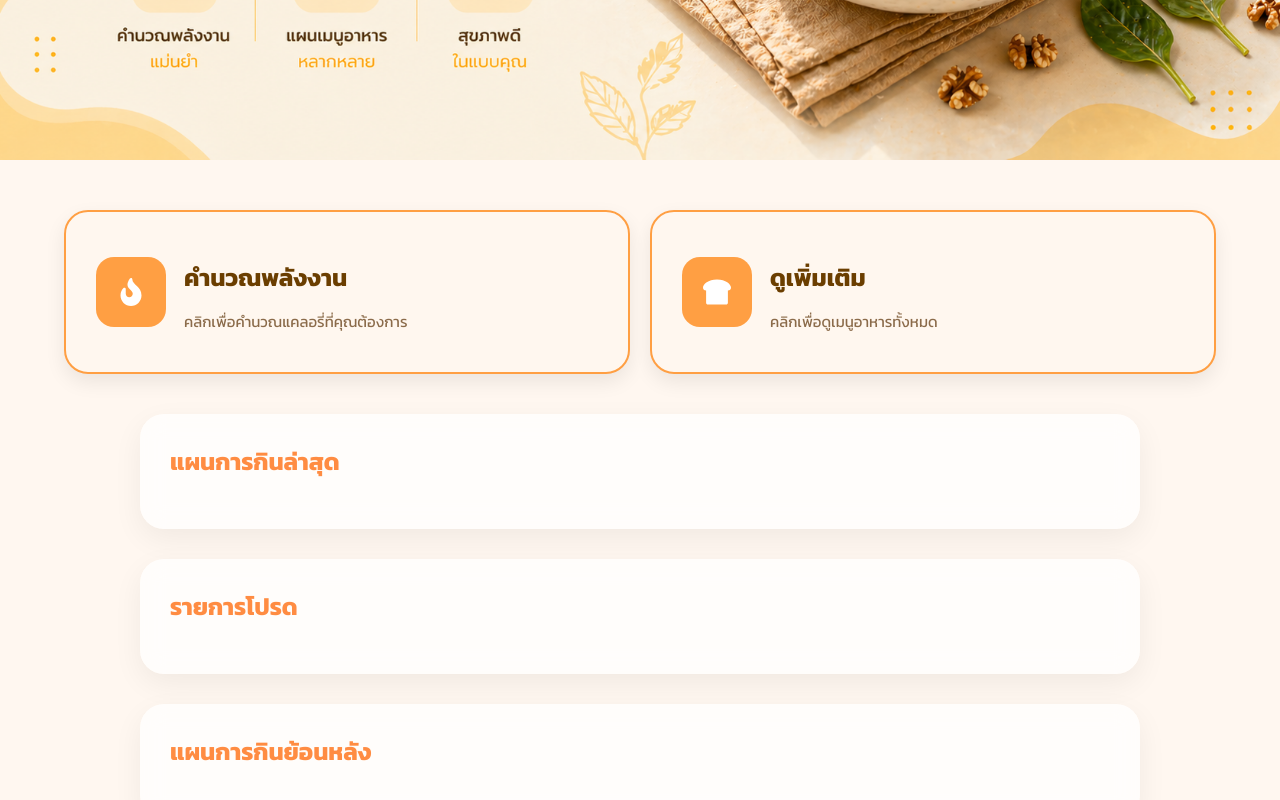
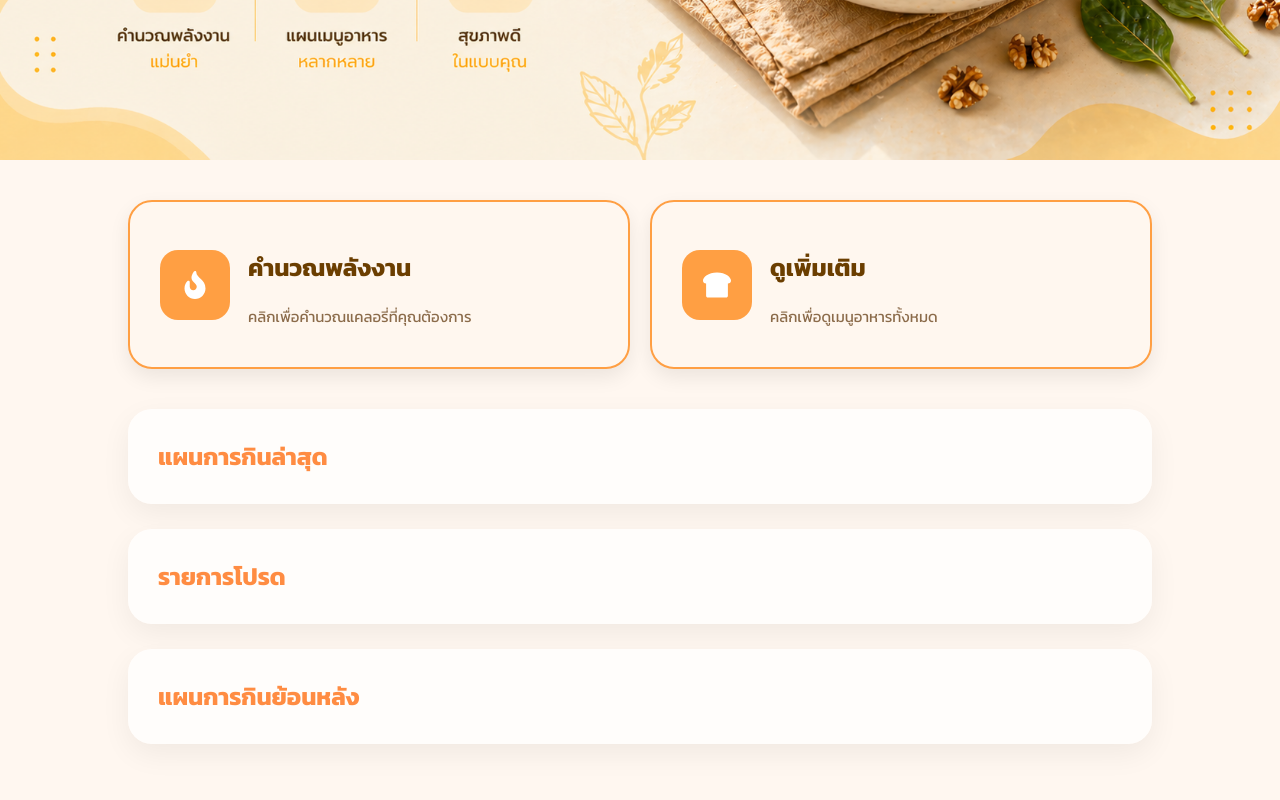
Before and after one commit to natnicha3548-droid/mealplanning, a React (Create React App) app: page / in a window 1280 px wide. Shown: the part 620-1420 px from the top of the page. Built offline with nearby package versions, Linux system fonts and the light colour scheme.

Commit message:
แก้ HP

```diff
--- a/src/pages/Home/HomePage.css
+++ b/src/pages/Home/HomePage.css
@@ -42,18 +42,28 @@
 }
 
 /* ================= QUICK ACTION ================= */
+.main-container {
+    /* max-width: 1100px; */
+    /* margin: 0 auto; */
+    /* padding: 0 20px; ใช้ padding ที่นี่แทนการแยกใส่ในแต่ละกล่อง */
+    box-sizing: border-box;
+    padding: 110px 10% 40px;
+    max-width: 1400px;
+    margin: auto;
+    animation: fadeInPage 0.6s ease-out forwards;
+}
 
 .quick-actions {
-    width: 90%;
-    margin: 30px auto 40px;
-    display: flex;
+   display: flex;
     gap: 20px;
-    position: relative;
-    z-index: 10;
+    margin-top: -90px; /* ขยับขึ้นไปทับสไลด์โชว์ */
+    margin-bottom: 40px;
+    align-items: stretch; /* ทำให้ความสูงกล่องเท่ากัน */
 }
 
 .quick-card {
     flex: 1;
+    min-width: 0;
     background: #fff7ef;
     border: 2px solid #ff9f43;
     border-radius: 24px;
@@ -69,6 +79,13 @@
 .quick-card:hover {
     transform: translateY(-5px);
     background: #fff1df;
+}
+
+.quick-card-content {
+    /* 🌟 แนะนำให้เอา h3 กับ p ไปครอบไว้ใน div นี้ เพื่อคุมระยะห่าง */
+    display: flex;
+    flex-direction: column;
+    justify-content: center;
 }
 
 .quick-icon {
@@ -94,27 +111,25 @@
     font-size: 15px;
 }
 
+
 /* NUTRITION CARD */
 
 .nutrition-card {
-    max-width: 650px;
-    margin: 40px auto;
-    padding: 30px 25px 60px;
-    text-align: center;
-
+    width: 100%; /* ยืดเต็มความกว้าง main-container */
+    padding: 40px;
+    margin-bottom: 40px;
+    box-sizing: border-box;
     background: rgba(255, 255, 255, 0.6);
     backdrop-filter: blur(10px);
-
     border-radius: 20px;
     box-shadow: 0 10px 30px rgba(0, 0, 0, 0.08);
-
-    position: relative;
+    text-align: center;
 }
 
 .nutrition-card h2 {
     font-size: 1rem;
     color: #7a5c4d;
-    margin-bottom: 10px;
+    margin-top: 10px;
 }
 
 .tdee {
@@ -135,22 +150,22 @@
 
 .macro-box {
     display: flex;
-    justify-content: space-between;
+    justify-content: center;
     gap: 15px;
     margin-top: 20px;
+    flex-wrap: wrap;
 }
 
 .macro {
-    flex: 1;
+    flex: 1; /* ยืดกล่องให้เท่ากัน */
+    min-width: 120px; /* ขนาดต่ำสุด */
+    min-height: 110px; /* 🌟 บังคับความสูงให้เท่ากันเป๊ะ */
     padding: 15px;
     border-radius: 15px;
-
     display: flex;
     flex-direction: column;
+    justify-content: center;
     align-items: center;
-    gap: 5px;
-
-    font-size: 0.9rem;
     transition: 0.2s;
 }
 
@@ -200,24 +215,34 @@
 .latest-meal-plan,
 .favorite-items,
 .past-meal-plans {
-    max-width: 1000px;
-    margin: 30px auto;
+    width: 100%; /* ขยายให้เต็ม Container 1100px */
+    margin-bottom: 25px; /* ระยะห่างระหว่างกล่อง */
     padding: 30px;
-
-    border-radius: 24px;
 
     background: rgba(255, 255, 255, 0.75);
     backdrop-filter: blur(12px);
 
+    border-radius: 24px;
     box-shadow: 0 10px 30px rgba(0, 0, 0, 0.06);
+    box-sizing: border-box; /* สำคัญ: ป้องกัน Padding ดันจนเบี้ยว */
+
+    transition: transform 0.3s ease;
+}
+
+/* เพิ่ม Effect เวลาเมาส์ชี้ให้น่ารักเหมือนเพื่อน */
+.latest-meal-plan:hover,
+.favorite-items:hover,
+.past-meal-plans:hover {
+    transform: translateY(-5px);
 }
 
 .latest-meal-plan h2,
 .favorite-items h2,
 .past-meal-plans h2 {
-    margin-top: 0;
+    margin: 0;
     color: #ff8c42;
     font-size: 1.5rem;
+    font-weight: 700;
 }
 
 /* MOBILE */
@@ -226,11 +251,11 @@
 
     .quick-actions {
         flex-direction: column;
-        margin: 20px auto 30px;
     }
 
     .quick-card {
         padding: 20px;
+        min-height: 100px;
     }
 
     .slideshow {
@@ -238,7 +263,7 @@
     }
 
     .macro-box {
-        flex-direction: column;
+        flex-wrap: wrap;
     }
 
     .nutrition-card {
--- a/src/pages/Home/HomePage.js
+++ b/src/pages/Home/HomePage.js
@@ -17,275 +17,109 @@ import slide2 from "../../assets/sl2.png";
 function HomePage({ calcResult, formData }) {
 
     // ================= SLIDE =================
-
     const slides = [slide1, slide2];
     const [currentSlide, setCurrentSlide] = useState(0);
 
     // ================= LOCAL STORAGE =================
-
     const [savedResult, setSavedResult] = useState(null);
 
     // ================= USE EFFECT =================
-
     useEffect(() => {
-
         // AUTO SLIDE
-
         const interval = setInterval(() => {
             setCurrentSlide(prev => (prev + 1) % slides.length);
         }, 3000);
 
         // LOAD LOCAL STORAGE
-
-        const localCalc = JSON.parse(
-            localStorage.getItem("calcResult")
-        );
-
+        const localCalc = JSON.parse(localStorage.getItem("calcResult"));
         if (localCalc) {
             setSavedResult(localCalc);
         }
 
         return () => clearInterval(interval);
-
     }, []);
 
     // ================= RESULT =================
-
     const result = calcResult || savedResult;
 
     return (
-
         <div>
-
             {/* ================= SLIDE ================= */}
-
             <div className="slideshow">
-
-                <img
-                    src={slides[currentSlide]}
-                    alt="slide"
-                    className="slide-img"
-                />
-
+                <img src={slides[currentSlide]} alt="slide" className="slide-img" />
             </div>
 
-            {/* ================= QUICK BUTTON ================= */}
+            {/* ================= MAIN CONTAINER ================= */}
+            <div className="main-container">
 
+                {/* ================= QUICK ACTIONS ================= */}
                 <div className="quick-actions">
-
-                {/* ================= CALCULATE ================= */}
-
                     <Link
                         to="/calculate"
                         state={{
-                        formData:
-                            formData ||
-                            JSON.parse(
-                                localStorage.getItem("formData")
-                            )
+                            formData: formData || JSON.parse(localStorage.getItem("formData"))
                         }}
                         className="quick-card"
                     >
+                        <div className="quick-icon"><FaFire /></div>
+                        <div className="quick-card-content">
+                            <h3>คำนวณพลังงาน</h3>
+                            <p>คลิกเพื่อคำนวณแคลอรี่ที่คุณต้องการ</p>
+                        </div>
+                    </Link>
 
-                    <div className="quick-icon">
-                        <FaFire />
+                    <Link to="/menu" className="quick-card">
+                        <div className="quick-icon"><FaBreadSlice /></div>
+                        <div className="quick-card-content">
+                            <h3>ดูเพิ่มเติม</h3>
+                            <p>คลิกเพื่อดูเมนูอาหารทั้งหมด</p>
+                        </div>
+                    </Link>
                 </div>
 
-                    <div>
-
-                        <h3>
-                            คำนวณพลังงาน
-                        </h3>
-
-                        <p>
-                            คลิกเพื่อคำนวณแคลอรี่ที่คุณต้องการ
-                        </p>
-
+                {/* ================= NUTRITION CARD (RESULT) ================= */}
+                {result && (
+                    <div className="nutrition-card">
+                        <h2>พลังงานที่ควรได้รับต่อวัน</h2>
+                        <div className="tdee">
+                            <FaFire /> <span>{Math.round(result.tdee)}</span> <small>kcal</small>
                         </div>
 
-                </Link>
+                        <div className="macro-box">
+                            <div className="macro carb">
+                                <FaBreadSlice /><p>คาร์บ</p><strong>{Math.round(result.carb)} g</strong>
+                            </div>
+                            <div className="macro protein">
+                                <FaDrumstickBite /><p>โปรตีน</p><strong>{Math.round(result.protein)} g</strong>
+                            </div>
+                            <div className="macro fat">
+                                <FaTint /><p>ไขมัน</p><strong>{Math.round(result.fat)} g</strong>
+                            </div>
+                            <div className="macro sugar">
+                                <FaCandyCane /><p>น้ำตาล</p><strong>{Math.round(result.sugar || 25)} g</strong>
+                            </div>
+                            <div className="macro sodium">
+                                <FaMortarPestle /><p>โซเดียม</p><strong>{Math.round(result.sodium || 2000)} mg</strong>
+                            </div>
+                        </div>
+                    </div>
+                )}
 
-                {/* ================= MENU ================= */}
-
-                <Link
-                    to="/menu"
-                    className="quick-card"
-                >
-
-                    <div className="quick-icon">
-                        <FaBreadSlice />
+                {/* ================= OTHER SECTIONS ================= */}
+                <div className="latest-meal-plan">
+                    <h2>แผนการกินล่าสุด</h2>
                 </div>
 
-                    <div>
-
-                        <h3>
-                            ดูเพิ่มเติม
-                        </h3>
-
-                        <p>
-                            คลิกเพื่อดูเมนูอาหารทั้งหมด
-                        </p>
-
+                <div className="favorite-items">
+                    <h2>รายการโปรด</h2>
                 </div>
 
-                </Link>
-
+                <div className="past-meal-plans">
+                    <h2>แผนการกินย้อนหลัง</h2>
                 </div>
-
-            {/* ================= RESULT ================= */}
-
-            {result && (
-
-                <div className="nutrition-card">
-
-                    <h2>
-                        พลังงานที่ควรได้รับต่อวัน
-                    </h2>
-
-                    {/* ================= TDEE ================= */}
-
-                    <div className="tdee">
-
-                        <FaFire />
-
-                        <span>
-                            {Math.round(result.tdee)}
-                        </span>
-
-                        <small>
-                            kcal
-                        </small>
-
             </div>
-
-                    {/* ================= MACRO ================= */}
-
-                    <div className="macro-box">
-
-                        {/* ================= CARB ================= */}
-
-                        <div className="macro carb">
-
-                            <FaBreadSlice />
-
-                            <p>
-                                คาร์บ
-                            </p>
-
-                            <strong>
-                                {Math.round(result.carb)} g
-                            </strong>
-
         </div>
-
-                        {/* ================= PROTEIN ================= */}
-
-                        <div className="macro protein">
-
-                            <FaDrumstickBite />
-
-                            <p>
-                                โปรตีน
-                            </p>
-
-                            <strong>
-                                {Math.round(result.protein)} g
-                            </strong>
-
-                        </div>
-
-                        {/* ================= FAT ================= */}
-
-                        <div className="macro fat">
-
-                            <FaTint />
-
-                            <p>
-                                ไขมัน
-                            </p>
-
-                            <strong>
-                                {Math.round(result.fat)} g
-                            </strong>
-
-                        </div>
-
-                        {/* ================= SUGAR ================= */}
-
-                        <div className="macro sugar">
-
-                            <FaCandyCane />
-
-                            <p>
-                                น้ำตาล
-                            </p>
-
-                            <strong>
-                                {Math.round(
-                                    result.sugar || 25
-                                )} g
-                            </strong>
-
-                        </div>
-
-                        {/* ================= SODIUM ================= */}
-
-                        <div className="macro sodium">
-
-                            <FaMortarPestle />
-
-                            <p>
-                                โซเดียม
-                            </p>
-
-                            <strong>
-                                {Math.round(
-                                    result.sodium || 2000
-                                )} mg
-                            </strong>
-
-                        </div>
-
-                    </div>
-
-                </div>
-
-            )}
-
-            {/* ================= LATEST MEAL PLAN ================= */}
-
-            <div className="latest-meal-plan">
-
-                <h2>
-                    แผนการกินล่าสุด
-                </h2>
-
-            </div>
-
-            {/* ================= FAVORITE ================= */}
-
-            <div className="favorite-items">
-
-                <h2>
-                    รายการโปรด
-                </h2>
-
-            </div>
-
-            {/* ================= PAST PLANS ================= */}
-
-            <div className="past-meal-plans">
-
-                <h2>
-                    แผนการกินย้อนหลัง
-                </h2>
-
-            </div>
-
-        </div>
-
     );
-
 }
 
 export default HomePage;
```
Lines whose indentation alone changed are shown as unchanged.
